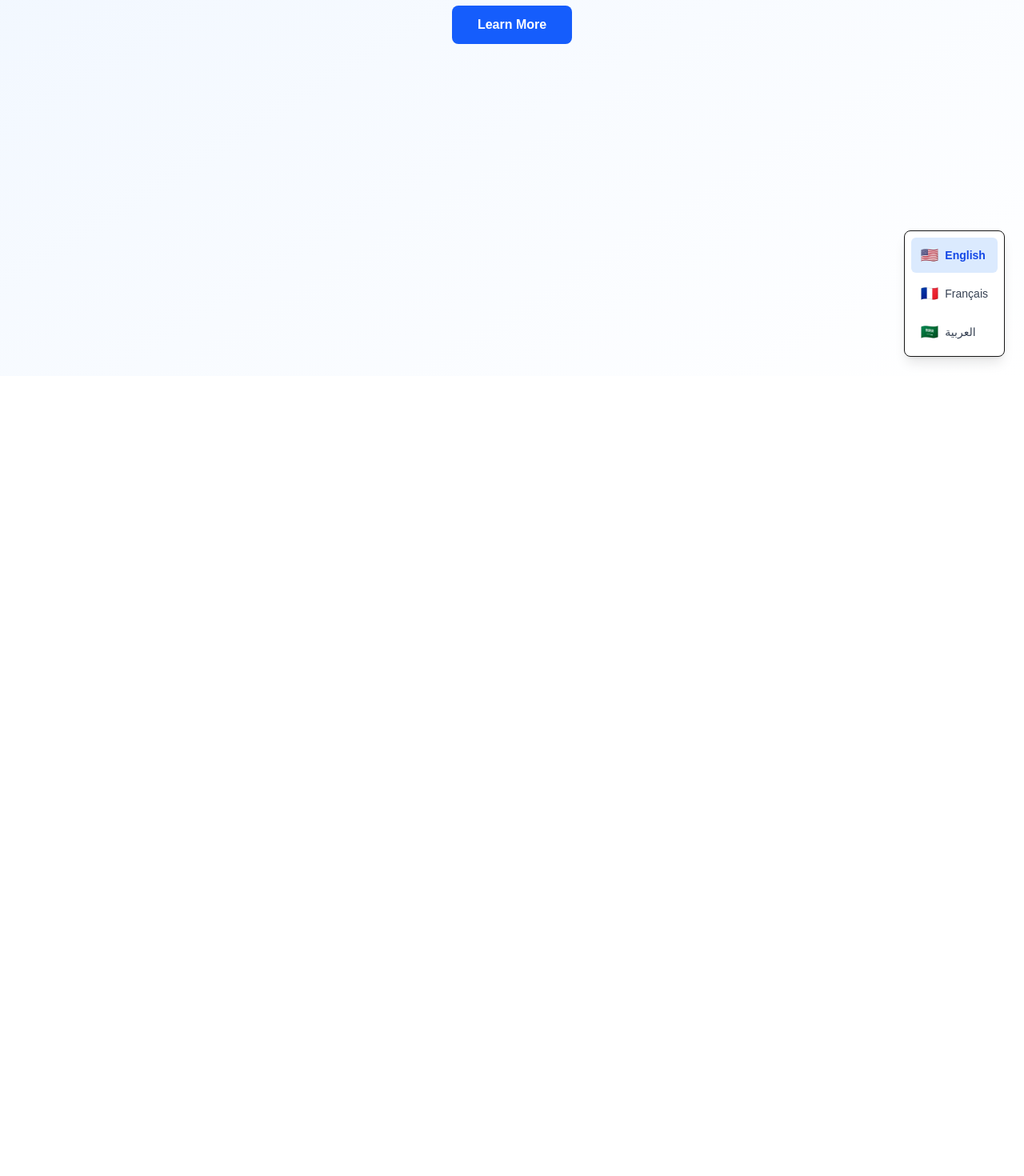
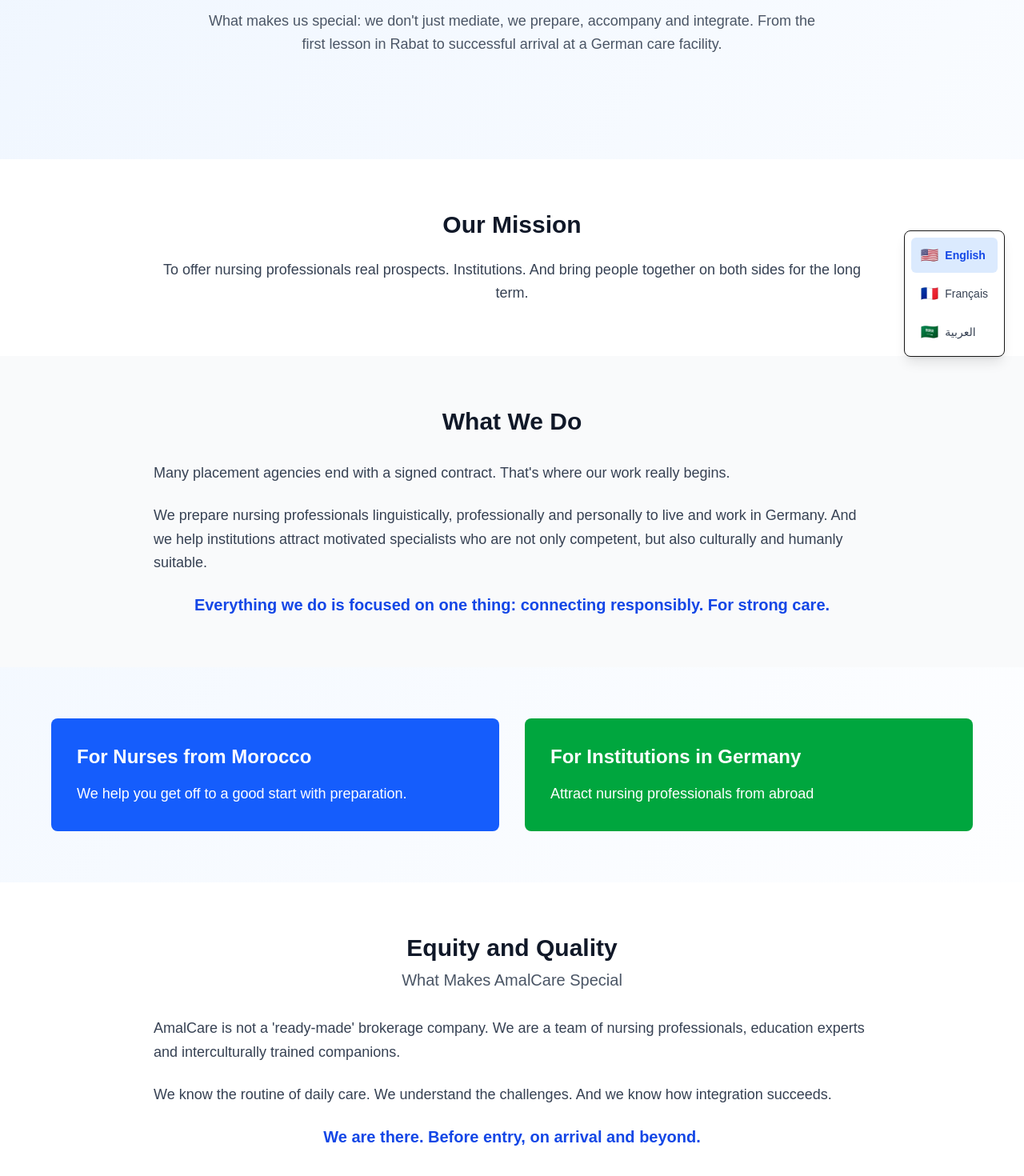
Before and after one commit to karimbaggari/AmalCareWebsite, a Next.js app: page /en in a window 1280 px wide. Shown: the part 330-1800 px from the top of the page at 80% size. Before the commit the page ends 800 px from the top, so only its background shows below. Built offline with nearby package versions, Linux system fonts and the light colour scheme.

Commit message:
use the real text

```diff
--- a/messages/ar.json
+++ b/messages/ar.json
@@ -6,23 +6,52 @@
       "home": "الرئيسية",
       "language": "اللغة",
       "loading": "جاري التحميل...",
-      "error": "حدث خطأ"
+      "error": "حدث خطأ",
+      "forNurses": "للممرضات من المغرب",
+      "forInstitutions": "للمؤسسات في ألمانيا",
+      "equityQuality": "العدالة والجودة"
     },
     "navigation": {
       "home": "الرئيسية",
       "about": "من نحن",
       "services": "الخدمات",
-      "contact": "اتصل بنا"
+      "contact": "اتصل بنا",
+      "forNurses": "للممرضات",
+      "forInstitutions": "للمؤسسات"
     },
     "home": {
+      "tagline": "الرعاية تربط. أمل كير.",
       "title": "مرحباً بكم في أمل كير",
-      "subtitle": "شريككم الموثوق في الرعاية الصحية",
-      "description": "نحن نقدم خدمات رعاية صحية شاملة بالرحمة والتميز.",
-      "cta": "اعرف المزيد"
+      "subtitle": "نحن أمل كير - وكالة توظيف منظمة كتعاونية لمهنيي التمريض من المغرب.",
+      "description": "ما يجعلنا مميزين: نحن لا نكتفي بالوساطة، بل نحضر ونرافق وندمج. من الدرس الأول في الرباط إلى الوصول الناجح في مرفق رعاية ألماني.",
+      "mission": {
+        "title": "مهمتنا",
+        "description": "تقديم آفاق حقيقية لمهنيي التمريض. المؤسسات. وجمع الناس من الجانبين على المدى الطويل."
+      },
+      "whatWeDo": {
+        "title": "ما نقوم به",
+        "description": "العديد من وكالات التوظيف تنتهي بعقد موقع. هنا يبدأ عملنا حقاً.",
+        "details": "نحن نعد مهنيي التمريض لغوياً ومهنياً وشخصياً للعيش والعمل في ألمانيا. ونساعد المؤسسات على جذب متخصصين متحفزين، ليس فقط أكفاء، ولكن أيضاً مناسبين ثقافياً وإنسانياً.",
+        "focus": "كل ما نقوم به يركز على شيء واحد: الربط بمسؤولية. من أجل رعاية قوية."
+      },
+      "forNurses": {
+        "title": "للممرضات من المغرب",
+        "description": "نساعدكم على بداية جيدة في التحضير."
+      },
+      "forInstitutions": {
+        "title": "للمؤسسات في ألمانيا",
+        "description": "جذب مهنيي التمريض من الخارج"
+      },
+      "whatMakesUsSpecial": {
+        "title": "ما يجعل أمل كير مميزة",
+        "description": "أمل كير ليست شركة وساطة 'جاهزة'. نحن فريق من مهنيي التمريض وخبراء التعليم والمرافقين المدربين ثقافياً.",
+        "expertise": "نحن نعرف روتين الرعاية اليومية. نفهم التحديات. ونعرف كيف تنجح عملية الاندماج.",
+        "commitment": "نحن هنا. قبل الدخول، عند الوصول وما بعد ذلك."
+      }
     },
     "about": {
       "title": "حول أمل كير",
-      "description": "نحن ملتزمون بتقديم خدمات رعاية صحية استثنائية لمجتمعنا."
+      "description": "نحن فريق من مهنيي التمريض وخبراء التعليم والمرافقين المدربين ثقافياً الذين يربطون الرعاية بمسؤولية."
     },
     "contact": {
       "title": "اتصل بنا",
--- a/messages/en.json
+++ b/messages/en.json
@@ -6,23 +6,52 @@
       "home": "Home",
       "language": "Language",
       "loading": "Loading...",
-      "error": "An error occurred"
+      "error": "An error occurred",
+      "forNurses": "For Nurses from Morocco",
+      "forInstitutions": "For Institutions in Germany",
+      "equityQuality": "Equity and Quality"
     },
     "navigation": {
       "home": "Home",
       "about": "About Us",
       "services": "Services",
-      "contact": "Contact"
+      "contact": "Contact",
+      "forNurses": "For Nurses",
+      "forInstitutions": "For Institutions"
     },
     "home": {
+      "tagline": "CARE CONNECTS. AMALCARE.",
       "title": "Welcome to AmalCare",
-      "subtitle": "Your trusted healthcare partner",
-      "description": "We provide comprehensive healthcare services with compassion and excellence.",
-      "cta": "Learn More"
+      "subtitle": "We are AmalCare eG – a placement agency organized as a cooperative for nursing professionals from Morocco.",
+      "description": "What makes us special: we don't just mediate, we prepare, accompany and integrate. From the first lesson in Rabat to successful arrival at a German care facility.",
+      "mission": {
+        "title": "Our Mission",
+        "description": "To offer nursing professionals real prospects. Institutions. And bring people together on both sides for the long term."
+      },
+      "whatWeDo": {
+        "title": "What We Do",
+        "description": "Many placement agencies end with a signed contract. That's where our work really begins.",
+        "details": "We prepare nursing professionals linguistically, professionally and personally to live and work in Germany. And we help institutions attract motivated specialists who are not only competent, but also culturally and humanly suitable.",
+        "focus": "Everything we do is focused on one thing: connecting responsibly. For strong care."
+      },
+      "forNurses": {
+        "title": "For Nurses from Morocco",
+        "description": "We help you get off to a good start with preparation."
+      },
+      "forInstitutions": {
+        "title": "For Institutions in Germany",
+        "description": "Attract nursing professionals from abroad"
+      },
+      "whatMakesUsSpecial": {
+        "title": "What Makes AmalCare Special",
+        "description": "AmalCare is not a 'ready-made' brokerage company. We are a team of nursing professionals, education experts and interculturally trained companions.",
+        "expertise": "We know the routine of daily care. We understand the challenges. And we know how integration succeeds.",
+        "commitment": "We are there. Before entry, on arrival and beyond."
+      }
     },
     "about": {
       "title": "About AmalCare",
-      "description": "We are dedicated to providing exceptional healthcare services to our community."
+      "description": "We are a team of nursing professionals, education experts and interculturally trained companions who connect care responsibly."
     },
     "contact": {
       "title": "Contact Us",
--- a/messages/fr.json
+++ b/messages/fr.json
@@ -6,23 +6,52 @@
       "home": "Accueil",
       "language": "Langue",
       "loading": "Chargement...",
-      "error": "Une erreur s'est produite"
+      "error": "Une erreur s'est produite",
+      "forNurses": "Pour les infirmières du Maroc",
+      "forInstitutions": "Pour les institutions en Allemagne",
+      "equityQuality": "Équité et qualité"
     },
     "navigation": {
       "home": "Accueil",
       "about": "À propos de nous",
       "services": "Services",
-      "contact": "Contact"
+      "contact": "Contact",
+      "forNurses": "Pour les infirmières",
+      "forInstitutions": "Pour les institutions"
     },
     "home": {
+      "tagline": "LES SOINS CONNECTENT. AMALCARE.",
       "title": "Bienvenue chez AmalCare",
-      "subtitle": "Votre partenaire de santé de confiance",
-      "description": "Nous fournissons des services de santé complets avec compassion et excellence.",
-      "cta": "En savoir plus"
+      "subtitle": "Nous sommes AmalCare eG – une agence de placement organisée en coopération pour les professionnels des soins infirmiers du Maroc.",
+      "description": "Ce qui nous rend spéciaux : nous ne nous contentons pas de faire de la médiation, nous préparons, accompagnons et intégrons. De la première leçon à Rabat à l'arrivée réussie dans un établissement de soins allemand.",
+      "mission": {
+        "title": "Notre mission",
+        "description": "Offrir aux professionnels des soins infirmiers de réelles perspectives. Institutions. Et rassembler les gens des deux côtés à long terme."
+      },
+      "whatWeDo": {
+        "title": "Ce que nous faisons",
+        "description": "De nombreuses agences de placement se terminent par un contrat signé. C'est là que commence vraiment notre travail.",
+        "details": "Nous préparons les professionnels des soins infirmiers sur les plans linguistique, professionnel et personnel à vivre et à travailler en Allemagne. Et nous aidons les institutions à attirer des spécialistes motivés, non seulement compétents, mais aussi adaptés à la culture et à l'humanité.",
+        "focus": "Tout ce que nous faisons est axé sur une chose : se connecter de manière responsable. Pour des soins forts."
+      },
+      "forNurses": {
+        "title": "Pour les infirmières du Maroc",
+        "description": "Nous vous aidons à bien commencer la préparation."
+      },
+      "forInstitutions": {
+        "title": "Pour les institutions en Allemagne",
+        "description": "Attirer des professionnels des soins infirmiers de l'étranger"
+      },
+      "whatMakesUsSpecial": {
+        "title": "Qu'est-ce qui rend AmalCare spécial",
+        "description": "AmalCare n'est pas une société de courtage « prête à l'emploi ». Nous sommes une équipe de professionnels des soins infirmiers, d'experts en éducation et d'accompagnateurs formés de manière interculturelle.",
+        "expertise": "Nous connaissons la routine des soins quotidiens. Nous comprenons les défis. Et nous savons comment l'intégration réussit.",
+        "commitment": "On est là. Avant l'entrée, à l'arrivée et au-delà."
+      }
     },
     "about": {
       "title": "À propos d'AmalCare",
-      "description": "Nous nous engageons à fournir des services de santé exceptionnels à notre communauté."
+      "description": "Nous sommes une équipe de professionnels des soins infirmiers, d'experts en éducation et d'accompagnateurs formés de manière interculturelle qui connectent les soins de manière responsable."
     },
     "contact": {
       "title": "Nous contacter",
--- a/src/app/[locale]/page.tsx
+++ b/src/app/[locale]/page.tsx
@@ -16,23 +16,100 @@
     <div className="min-h-screen bg-gradient-to-br from-blue-50 to-white">
       <Navigation />
 
-      <main className="container mx-auto px-4 py-16">
-        <div className="text-center max-w-4xl mx-auto">
+      {/* Hero Section */}
+      <section className="container mx-auto px-4 py-16">
+        <div className="text-center max-w-4xl mx-auto mb-16">
+          <p className="text-blue-600 font-semibold text-lg mb-4">
+            {t('tagline')}
+          </p>
           <h1 className="text-5xl font-bold text-gray-900 mb-6">
             {t('title')}
           </h1>
-          <p className="text-xl text-gray-600 mb-8">
+          <p className="text-xl text-gray-700 mb-8 leading-relaxed">
             {t('subtitle')}
           </p>
-          <p className="text-lg text-gray-700 mb-12 max-w-2xl mx-auto">
+          <p className="text-lg text-gray-600 max-w-3xl mx-auto leading-relaxed">
             {t('description')}
           </p>
+        </div>
+      </section>
 
-          <button className="bg-blue-600 hover:bg-blue-700 text-white font-semibold py-3 px-8 rounded-lg transition-colors duration-200">
-            {t('cta')}
-          </button>
+      {/* Mission Section */}
+      <section className="bg-white py-16">
+        <div className="container mx-auto px-4">
+          <div className="max-w-4xl mx-auto text-center">
+            <h2 className="text-3xl font-bold text-gray-900 mb-6">
+              {t('mission.title')}
+            </h2>
+            <p className="text-lg text-gray-700 leading-relaxed">
+              {t('mission.description')}
+            </p>
+          </div>
         </div>
-      </main>
+      </section>
+
+      {/* What We Do Section */}
+      <section className="bg-gray-50 py-16">
+        <div className="container mx-auto px-4">
+          <div className="max-w-4xl mx-auto">
+            <h2 className="text-3xl font-bold text-gray-900 mb-8 text-center">
+              {t('whatWeDo.title')}
+            </h2>
+            <div className="space-y-6 text-lg text-gray-700 leading-relaxed">
+              <p>{t('whatWeDo.description')}</p>
+              <p>{t('whatWeDo.details')}</p>
+              <p className="font-semibold text-blue-700 text-center text-xl">
+                {t('whatWeDo.focus')}
+              </p>
+            </div>
+          </div>
+        </div>
+      </section>
+
+      {/* Services Section */}
+      <section className="py-16">
+        <div className="container mx-auto px-4">
+          <div className="grid md:grid-cols-2 gap-8 max-w-6xl mx-auto">
+            <div className="bg-blue-600 text-white p-8 rounded-lg">
+              <h3 className="text-2xl font-bold mb-4">
+                {t('forNurses.title')}
+              </h3>
+              <p className="text-lg leading-relaxed">
+                {t('forNurses.description')}
+              </p>
+            </div>
+            <div className="bg-green-600 text-white p-8 rounded-lg">
+              <h3 className="text-2xl font-bold mb-4">
+                {t('forInstitutions.title')}
+              </h3>
+              <p className="text-lg leading-relaxed">
+                {t('forInstitutions.description')}
+              </p>
+            </div>
+          </div>
+        </div>
+      </section>
+
+      {/* What Makes Us Special Section */}
+      <section className="bg-white py-16">
+        <div className="container mx-auto px-4">
+          <div className="max-w-4xl mx-auto text-center">
+            <h2 className="text-3xl font-bold text-gray-900 mb-2">
+              {tCommon('equityQuality')}
+            </h2>
+            <h3 className="text-xl text-gray-600 mb-8">
+              {t('whatMakesUsSpecial.title')}
+            </h3>
+            <div className="space-y-6 text-lg text-gray-700 leading-relaxed text-left">
+              <p>{t('whatMakesUsSpecial.description')}</p>
+              <p>{t('whatMakesUsSpecial.expertise')}</p>
+              <p className="font-semibold text-blue-700 text-center text-xl">
+                {t('whatMakesUsSpecial.commitment')}
+              </p>
+            </div>
+          </div>
+        </div>
+      </section>
 
       <LanguageSwitcher />
     </div>
```
